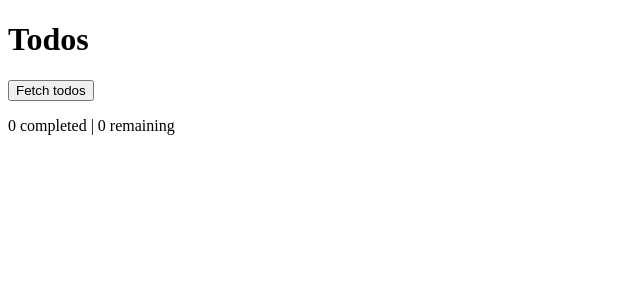
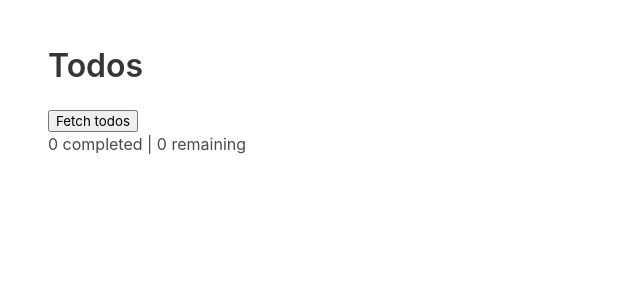
Before and after one commit to MBATheGamer/nuxt-3-fundamentals-workshop, a Nuxt app: page / in a window 1280 px wide. Shown: the top 300 px of the page, without its empty margins (0-640 px from the left). Built offline with nearby package versions, Linux system fonts and the light colour scheme.

Commit message:
assignment

```diff
--- a/app.vue
+++ b/app.vue
@@ -18,14 +18,14 @@
 </script>
 
 <template>
-  <div>
-    <h1>Todos</h1>
+  <div class="section">
+    <h1 class="title">Todos</h1>
     <button @click="fetchTodos">Fetch todos</button>
     <p>
       {{ completedItems.length }} completed |
       {{ remainingItems.length }} remaining
     </p>
-    <ul :class="$style.list">
+    <ul class="list">
       <li v-for="todo in todos" :key="`todo-id-${todo.id}`">
         <input type="checkbox" :checked="todo.completed"> {{ todo.title }}
       </li>
@@ -33,8 +33,14 @@
   </div>
 </template>
 
-<style module>
+<style lang="scss">
+  @import './node_modules/bulma/bulma.sass';
+
+  $completedTodoColor: green;
+  $remainingTodoColor: red;
+
   .list {
+    color: $completedTodoColor;
     display: grid;
     grid-template-columns: repeat(2, 1fr);
   }
--- a/package.json
+++ b/package.json
@@ -10,8 +10,13 @@
     "postinstall": "nuxt prepare"
   },
   "dependencies": {
+    "bulma": "^0.9.4",
     "nuxt": "^3.10.1",
     "vue": "^3.4.15",
     "vue-router": "^4.2.5"
+  },
+  "devDependencies": {
+    "sass": "^1.70.0",
+    "sass-loader": "10"
   }
 }
```
Also changed, not shown: 2 other files (tests, documents, lock files or other folders).
